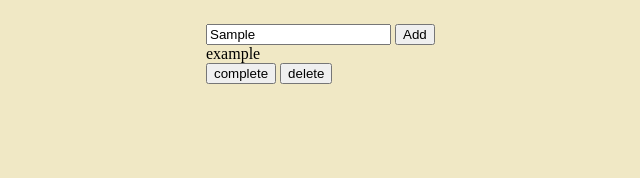
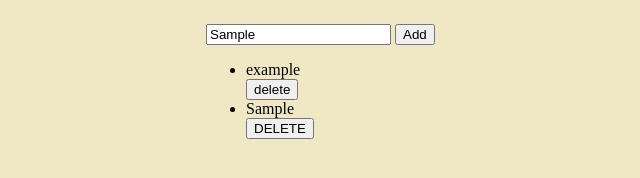
Before and after one commit to borisssang/borisssang.github.io, a plain HTML site: page index.html in a window 1280 px wide. Both pictures are taken after typing "Sample" into the empty fields and a click on the button "Add". Shown: the whole page, without its empty margins (34-674 px from the left). Drawn offline with Linux system fonts and the light colour scheme.

Commit message:
functionality for adding toDo's

```diff
--- a/index.html
+++ b/index.html
@@ -3,25 +3,25 @@
 <head>
   <title>My webpage!</title>
   <link rel="stylesheet" href="./styles/styles.css" />
-  <script async src="./index.js"></script>
 </head>
 
 <body>
   <main>
     <div class="add-container">
-      <input type="text" placeholder="Add todo..." />
-      <button type="button">Add</button>
+      <input id="todo-input" type="text" placeholder="Add todo..." />
+      <button type="button" onclick="addTodo(document.getElementById('todo-input').value)">Add</button>
     </div>
-    <div class="todos">
-      <div class="todo">
+    <ul id="todo-list">
+      <li class="todo">
         <span>example</span>
         <div class="controls">
-          <button type="button" class="complete">complete</button>
           <button type="button" class="delete">delete</button>
         </div>
-      </div>
-    </div>
+      </li>
+    </ul>
   </main>
+
+  <script src="./index.js"></script>
 </body>
 
 </html>
--- a/index.js
+++ b/index.js
@@ -1 +1,24 @@
-document.getElementById('date').innerHTML = new Date().toDateString();
+function addTodo(text) {
+    var todoList = document.getElementById('todo-list');
+    var todo = createTodoElement(text);
+    todoList.appendChild(todo);
+}
+
+function createTodoElement(title) {
+    // Create todo li container
+    var todoLi = document.createElement('li');
+    var titleSpan = document.createElement('span');
+    titleSpan.innerText = title;
+    todoLi.appendChild(titleSpan);
+
+    // Create swipe controls
+    var controls = document.createElement('div');
+    controls.classList.add('controls');
+    var deleteBtn = document.createElement('button');
+    deleteBtn.classList.add('delete');
+    deleteBtn.innerText = "DELETE";
+    controls.appendChild(deleteBtn);
+
+    todoLi.appendChild(controls);
+    return todoLi;
+}
```
